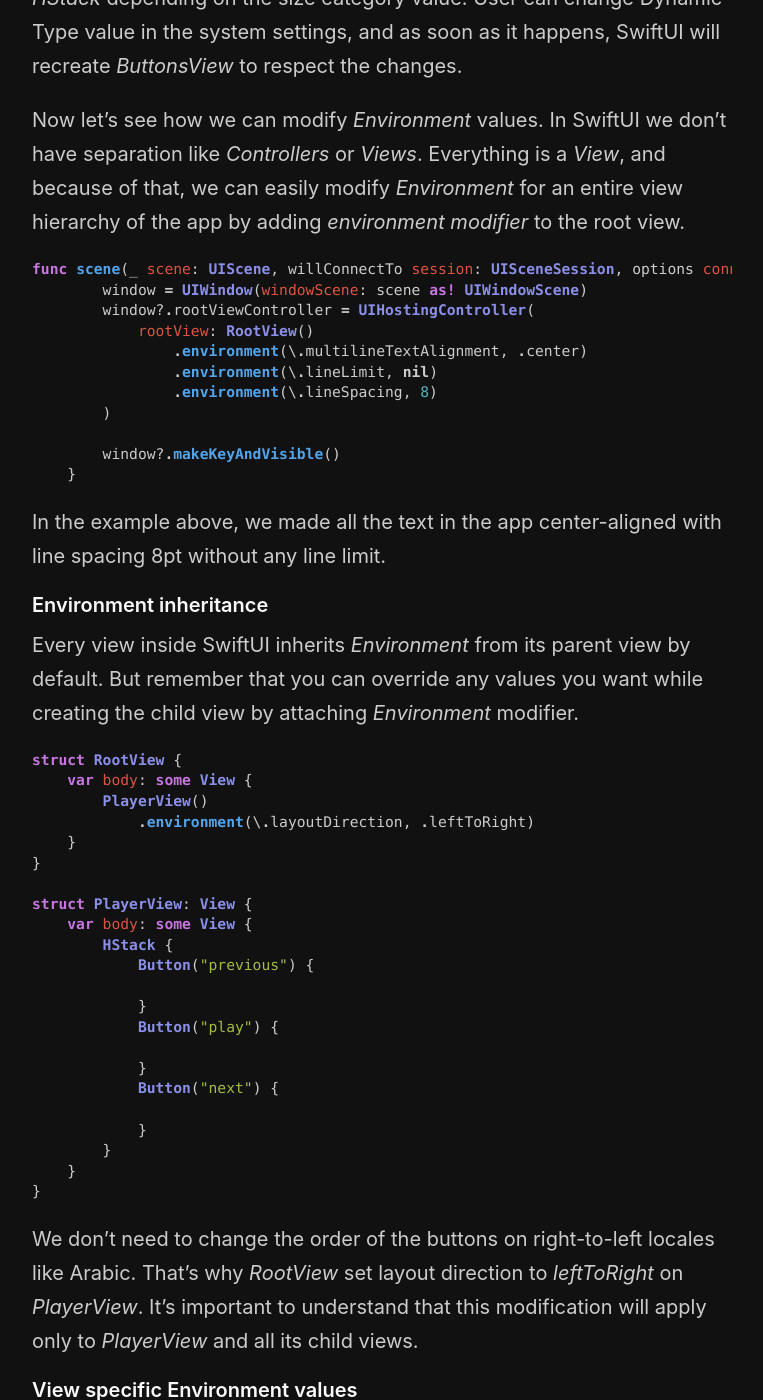
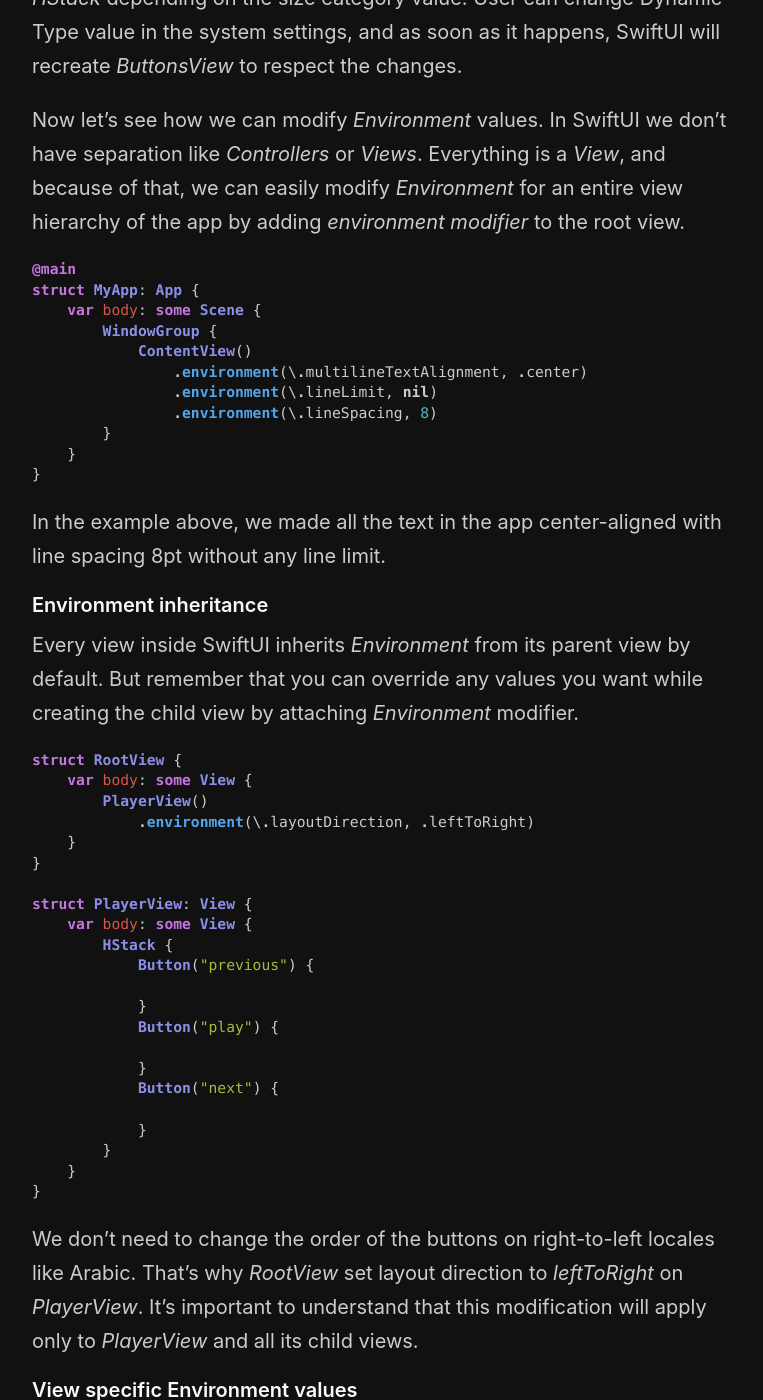
Before and after one commit to mecid/mecid.github.io, a Jekyll site: the page built from _posts/2019-08-21-the-power-of-environment-in-swiftui.md, in a window 1280 px wide and 1400 px high, scrolled down 1516 px. Shown: the whole window, without its empty margins (258-1021 px from the left). Built offline with Jekyll 4.4.1, drawn with Linux system fonts in a browser that asks for light colours; some of the changed text lies outside the part shown.

Commit message:
environment post code examples improved

````diff
--- a/_posts/2019-08-21-the-power-of-environment-in-swiftui.md
+++ b/_posts/2019-08-21-the-power-of-environment-in-swiftui.md
@@ -38,17 +38,17 @@ By using @*Environment property wrapper*, we can read and subscribe on changes f
 Now let's see how we can modify *Environment* values. In SwiftUI we don't have separation like *Controllers* or *Views*. Everything is a *View*, and because of that, we can easily modify *Environment* for an entire view hierarchy of the app by adding *environment modifier* to the root view.
 
 ```swift
-func scene(_ scene: UIScene, willConnectTo session: UISceneSession, options connectionOptions: UIScene.ConnectionOptions) {
-        window = UIWindow(windowScene: scene as! UIWindowScene)
-        window?.rootViewController = UIHostingController(
-            rootView: RootView()
+@main
+struct MyApp: App {
+    var body: some Scene {
+        WindowGroup {
+            ContentView()
                 .environment(\.multilineTextAlignment, .center)
                 .environment(\.lineLimit, nil)
                 .environment(\.lineSpacing, 8)
-        )
-
-        window?.makeKeyAndVisible()
+        }
     }
+}
 ```
 
 In the example above, we made all the text in the app center-aligned with line spacing 8pt without any line limit.
````
Also changed, not shown: other parts of _posts/2019-08-21-the-power-of-environment-in-swiftui.md (+2 -2 lines).
